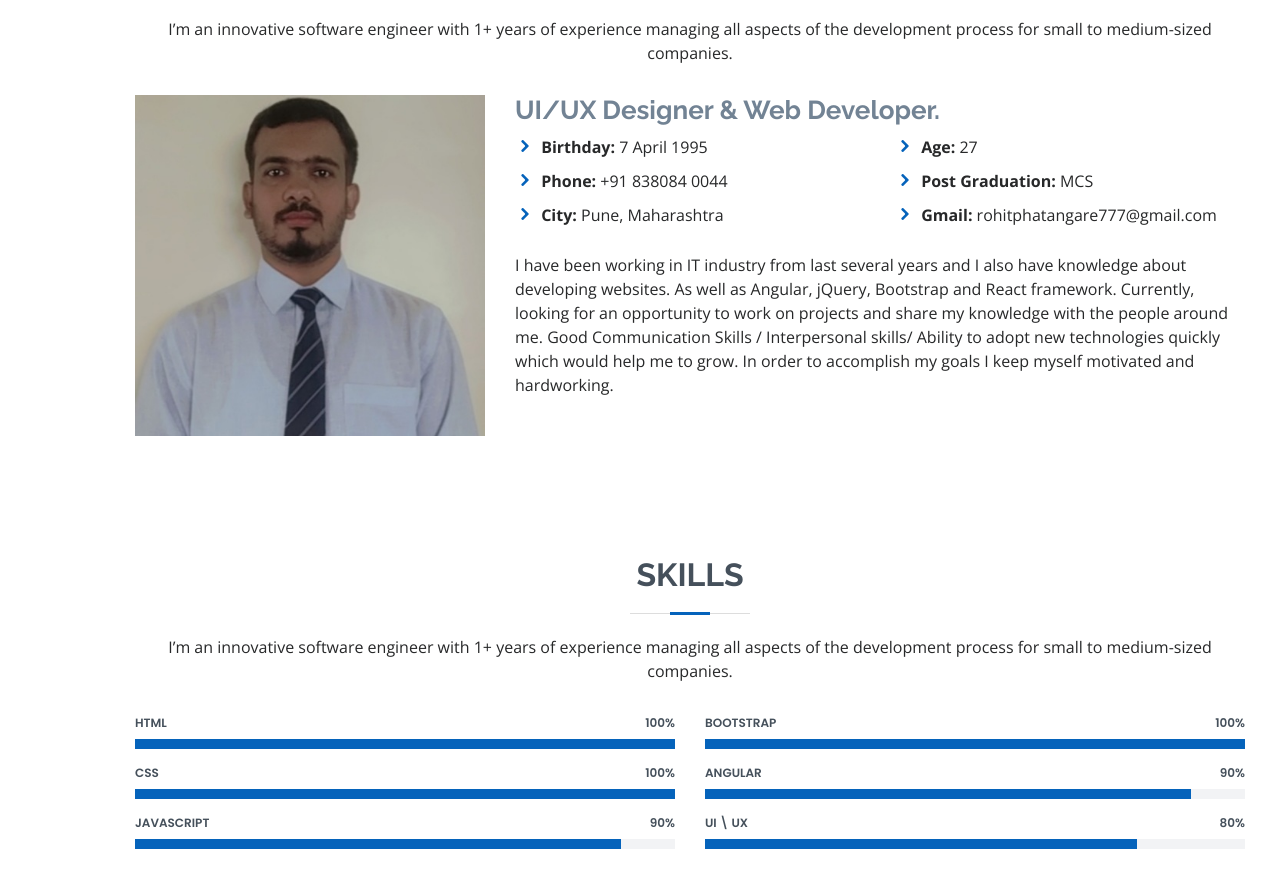
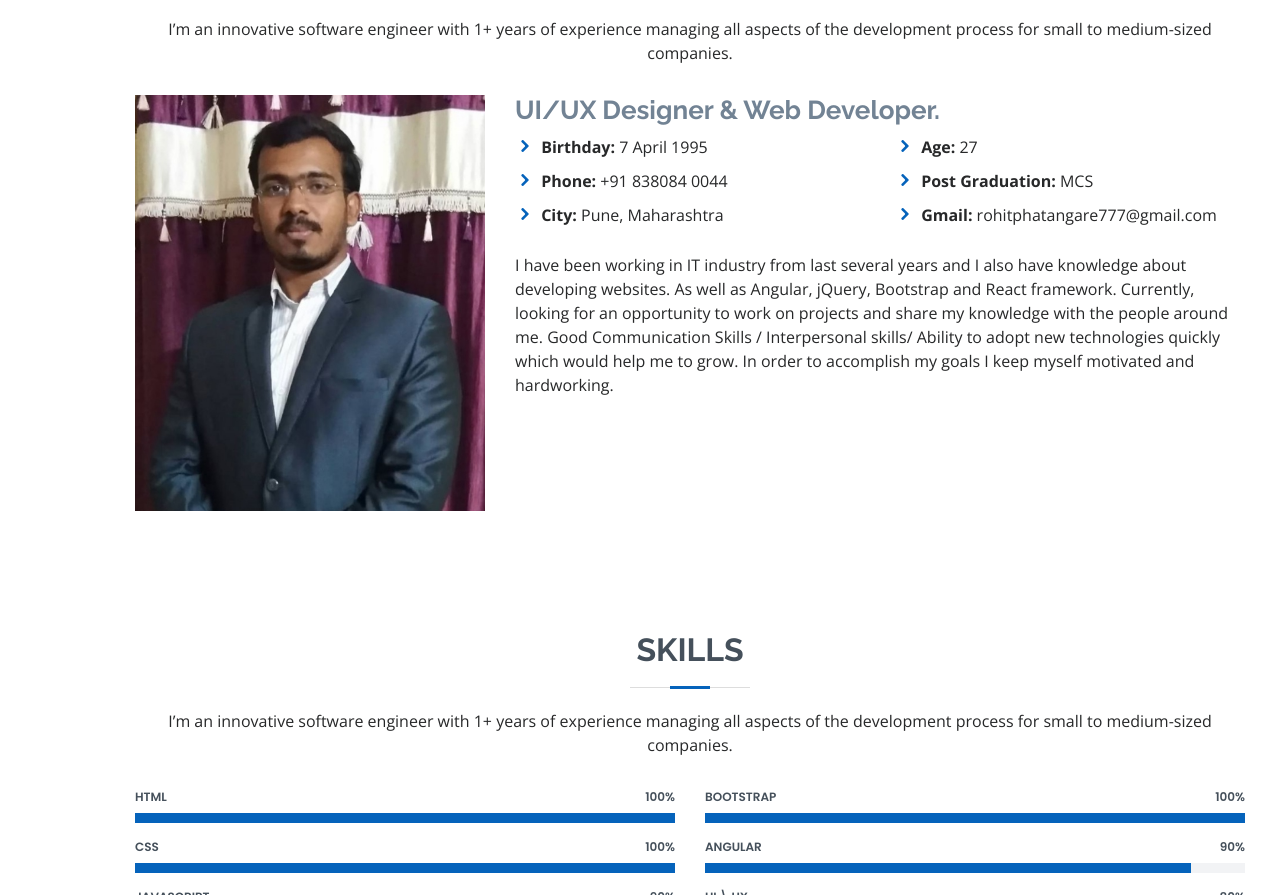
Before and after one commit to Rohit0044/MyResume, a plain HTML site: page index.html in a window 1280 px wide. Shown: the part 921-1816 px from the top of the page. Drawn offline with nearby package versions, Linux system fonts and the light colour scheme; files whose address does not match are found by name.

Commit message:
Update index.html

```diff
--- a/index.html
+++ b/index.html
@@ -61,7 +61,7 @@
                 </div>
                 <div class="row">
                   <div class="col-lg-4">
-                    <img src="C:\Users\Rohit\Documents\GitHub\MyResume.github.io\assets\img\local.jpg" class="img-fluid" alt="">
+                    <img src="C:\Users\Rohit\Documents\GitHub\MyResume.github.io\assets\img\1.jpeg" class="img-fluid" alt="">
                   </div>
                   <div class="col-lg-8 pt-4 pt-lg-0 content">
                     <h3>UI/UX Designer &amp; Web Developer.</h3>
```
